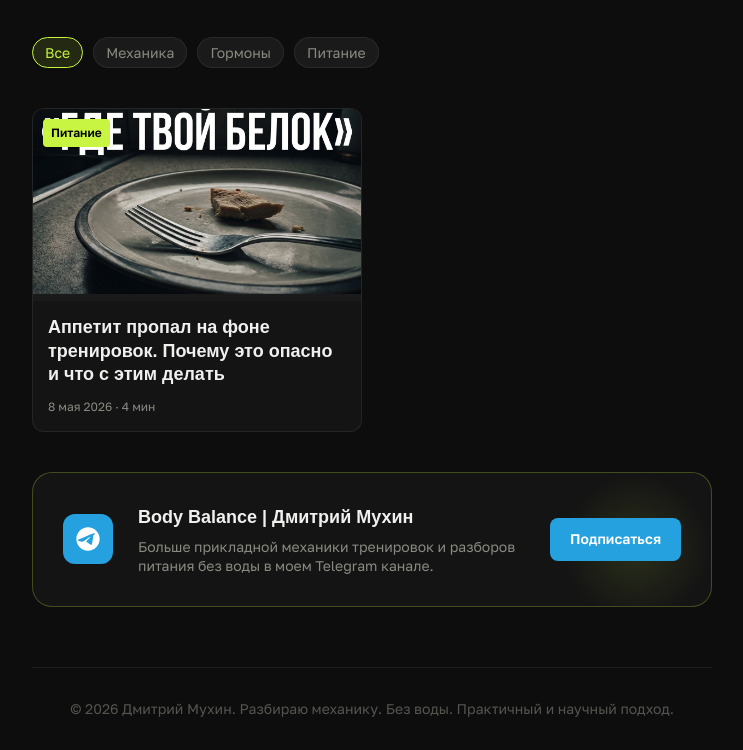
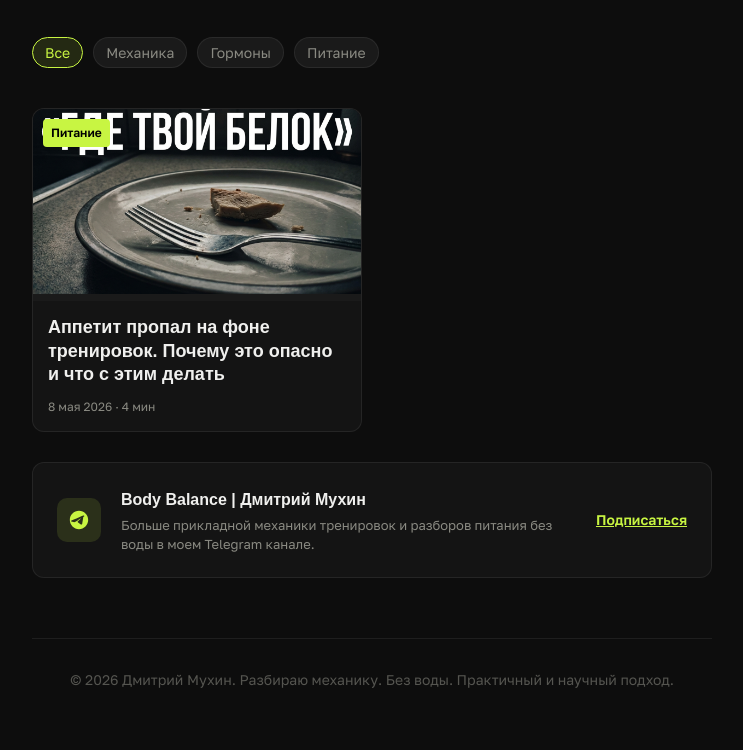
Before and after one commit to dgmuk/mukhin-blog, a plain HTML site: page index.html in a window 1280 px wide. Shown: the part 262-1012 px from the top of the page, without its empty margins (268-1011 px from the left). After the commit the page ends 983 px from the top, so only its background shows below. Drawn offline with Linux system fonts and the light colour scheme; a web font is replaced by a local one.

Commit message:
Исправлен дизайн Telegram-блока: минимализм и лаймовые акценты

```diff
--- a/css/style.css
+++ b/css/style.css
@@ -441,95 +441,79 @@ header {
   line-height: 1.3;
 }
 
-/* Telegram Card */
+/* Telegram Card - Minimalist */
 .tg-card {
   background: var(--bg-card);
-  border: 1px solid var(--border-accent);
-  border-radius: var(--radius-lg);
-  padding: 30px;
-  margin: 40px 0;
+  border: 1px solid var(--border);
+  border-radius: var(--radius);
+  padding: 24px;
+  margin: 30px 0;
   display: flex;
   align-items: center;
-  gap: 25px;
-  position: relative;
-  overflow: hidden;
+  gap: 20px;
+  transition: border-color 0.2s;
 }
 
-.tg-card::before {
-  content: '';
-  position: absolute;
-  top: 0;
-  right: 0;
-  width: 150px;
-  height: 150px;
-  background: radial-gradient(circle, var(--accent-dim) 0%, transparent 70%);
-  z-index: 0;
-  pointer-events: none;
+.tg-card:hover {
+  border-color: var(--border-accent);
 }
 
 .tg-icon {
-  width: 50px;
-  height: 50px;
-  background: #24A1DE;
-  border-radius: 12px;
+  width: 44px;
+  height: 44px;
+  background: var(--accent-dim);
+  border-radius: 10px;
   display: flex;
   align-items: center;
   justify-content: center;
   flex-shrink: 0;
-  z-index: 1;
 }
 
 .tg-icon svg {
-  width: 28px;
-  height: 28px;
-  fill: white;
+  width: 22px;
+  height: 22px;
+  fill: var(--accent);
 }
 
 .tg-info {
   flex-grow: 1;
-  z-index: 1;
 }
 
 .tg-info h3 {
-  margin: 0 0 5px 0;
-  font-size: 18px;
+  margin: 0 0 4px 0;
+  font-size: 16px;
+  font-family: var(--font-display);
 }
 
 .tg-info p {
   margin: 0;
-  font-size: 14px;
+  font-size: 13px;
   color: var(--text-secondary);
   line-height: 1.4;
 }
 
 .tg-btn {
-  background: #24A1DE;
-  color: #fff;
-  padding: 10px 20px;
-  border-radius: 8px;
+  color: var(--accent);
   font-weight: bold;
   font-size: 14px;
-  transition: all 0.2s;
-  z-index: 1;
-  white-space: nowrap;
+  text-decoration: underline;
+  transition: opacity 0.2s;
 }
 
 .tg-btn:hover {
-  background: #2ab5f5;
-  transform: translateY(-2px);
-  color: #fff;
-  opacity: 1;
+  opacity: 0.7;
 }
 
-@media (max-width: 600px) {
+@media (max-width: 500px) {
   .tg-card {
-    flex-direction: column;
-    text-align: center;
-    padding: 25px;
-    gap: 15px;
+    padding: 16px;
+    gap: 12px;
   }
-  .tg-btn {
-    width: 100%;
+  .tg-info h3 {
+    font-size: 14px;
+  }
+  .tg-info p {
+    display: none; /* Скрываем описание на совсем маленьких экранах для компактности */
   }
 }
 
```
